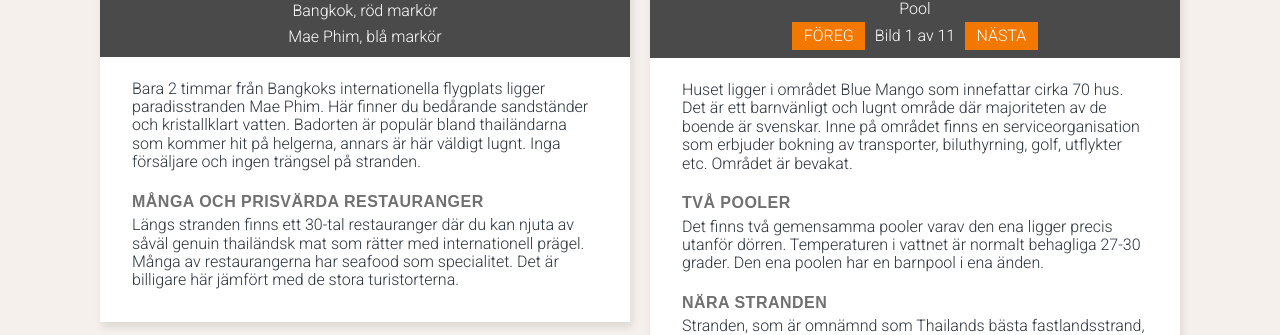
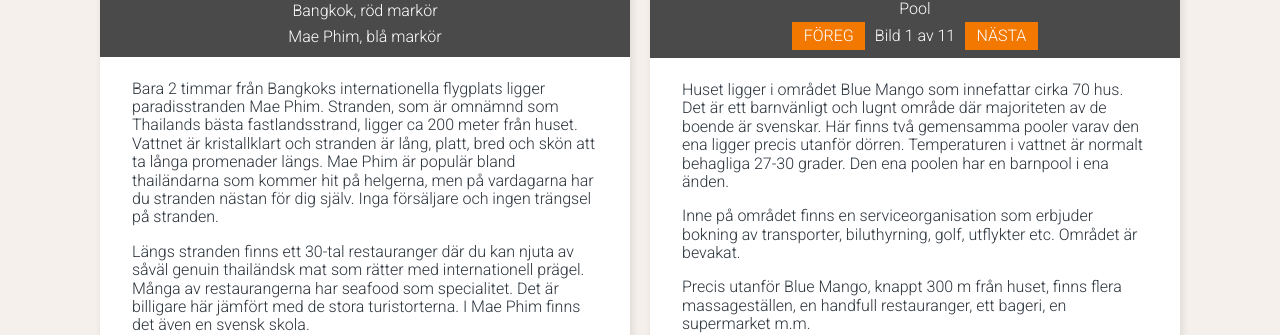
Before and after one commit to Henkenator/thailand, an Angular app: page /omradet in a window 1280 px wide. Shown: the part 610-945 px from the top of the page. Built offline with nearby package versions, Linux system fonts and the light colour scheme; a web font is replaced by a local one.

Commit message:
updated texts

```diff
--- a/src/app/components/area/area.component.html
+++ b/src/app/components/area/area.component.html
@@ -22,15 +22,16 @@
     </div>
     <div class="area-card-text">
       <p>
-        Bara 2 timmar från Bangkoks internationella flygplats ligger paradisstranden Mae Phim. Här finner
-        du bedårande sandständer och kristallklart vatten. Badorten är populär bland thailändarna som
-        kommer hit på helgerna, annars är här väldigt lugnt. Inga försäljare och ingen trängsel på stranden.
+        Bara 2 timmar från Bangkoks internationella flygplats ligger paradisstranden Mae Phim. Stranden, som är
+        omnämnd som Thailands bästa fastlandsstrand, ligger ca 200 meter från huset. Vattnet är kristallklart
+        och stranden är lång, platt, bred och skön att ta långa promenader längs. Mae Phim är populär bland
+        thailändarna som kommer hit på helgerna, men på vardagarna har du stranden nästan för dig själv. Inga
+        försäljare och ingen trängsel på stranden.
       </p>
-      <h4>Många och prisvärda restauranger</h4>
       <p>
-        Längs stranden finns ett 30-tal restauranger där du kan njuta av såväl genuin thailändsk mat som
-        rätter med internationell prägel. Många av restaurangerna har seafood som specialitet. Det är billigare
-        här jämfört med de stora turistorterna.
+        Längs stranden finns ett 30-tal restauranger där du kan njuta av såväl genuin thailändsk mat som rätter
+        med internationell prägel. Många av restaurangerna har seafood som specialitet. Det är billigare här
+        jämfört med de stora turistorterna. I Mae Phim finns det även en svensk skola.
       </p>
     </div>
     </div>
@@ -61,24 +62,17 @@
       <div class="area-card-text">
         <p>
           Huset ligger i området Blue Mango som innefattar cirka 70 hus. Det är ett barnvänligt och
-          lugnt område där majoriteten av de boende är svenskar. Inne på området finns en serviceorganisation som erbjuder
-          bokning av transporter, biluthyrning, golf, utflykter etc. Området är bevakat.
+          lugnt område där majoriteten av de boende är svenskar. Här finns två gemensamma pooler
+          varav den ena ligger precis utanför dörren. Temperaturen i vattnet är normalt behagliga
+          27-30 grader. Den ena poolen har en barnpool i ena änden.
         </p>
-        <h4>Två pooler</h4>
         <p>
-          Det finns två gemensamma pooler varav den ena ligger precis utanför dörren. Temperaturen i vattnet är normalt
-          behagliga 27-30 grader. Den ena poolen har en barnpool i ena änden.
+          Inne på området finns en serviceorganisation som erbjuder bokning av transporter, biluthyrning,
+          golf, utflykter etc. Området är bevakat.
         </p>
-        <h4>Nära stranden</h4>
         <p>
-          Stranden, som är omnämnd som Thailands bästa fastlandsstrand, ligger ca 200 meter från huset. Det är en lång,
-          platt och bred strand skön att ta långa promenader på. Måndag till fredag har du den nästan för dig själv. På
-          helgerna kommer många Thailändare ner från Bangkok och det är mer liv och rörelse på stranden.
-        </p>
-        <h4>Gott om restauranger</h4>
-        <p>
-          Det finns en restaurang precis utanför området och lite längre bort finns flera restauranger att välja mellan.
-          Närmaste mataffär ligger ungefär 1 km från huset.
+          Precis utanför Blue Mango, knappt 300 m från huset, finns flera massageställen, en handfull
+          restauranger, ett bageri, en supermarket m.m.
         </p>
       </div>
     </div>
```
